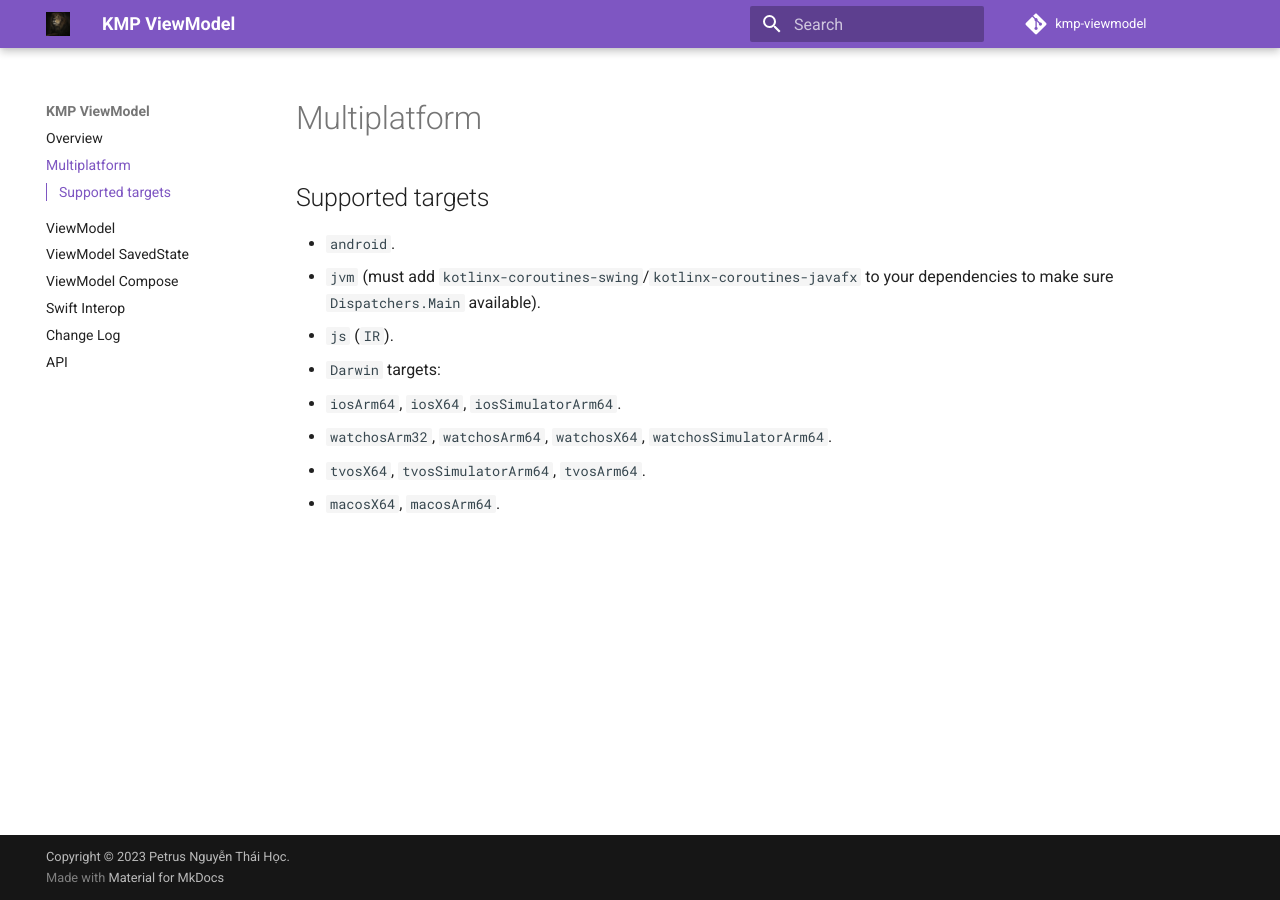
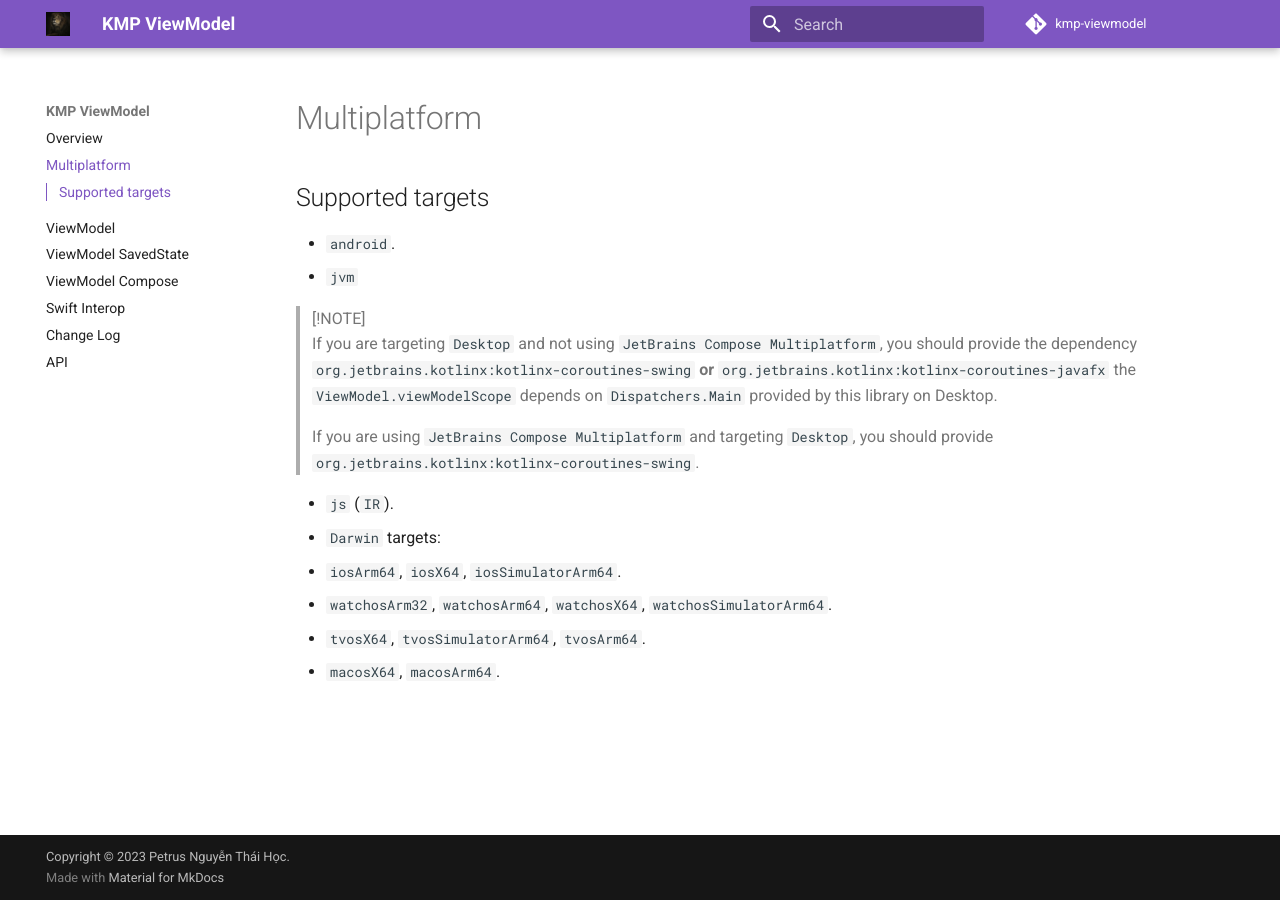
Before and after one commit to hoc081098/kmp-viewmodel, an MkDocs documentation site: the page built from docs/multiplatform.md, in a window 1280 px wide. Built offline with MkDocs 1.6.1 and Material for MkDocs 9.7.7, drawn with Linux system fonts in a browser that asks for light colours; comment, search, counter and statistics services are not loaded.

Commit message:
Update multiplatform.md

```diff
--- a/docs/multiplatform.md
+++ b/docs/multiplatform.md
@@ -3,8 +3,14 @@
 ## Supported targets
 
 - `android`.
-- `jvm` (must add `kotlinx-coroutines-swing`/`kotlinx-coroutines-javafx` to your dependencies to
-  make sure `Dispatchers.Main` available).
+- `jvm`
+
+> [!NOTE]
+> If you are targeting `Desktop` and not using `JetBrains Compose Multiplatform`, you should provide the dependency `org.jetbrains.kotlinx:kotlinx-coroutines-swing` **or** `org.jetbrains.kotlinx:kotlinx-coroutines-javafx`
+> the `ViewModel.viewModelScope` depends on `Dispatchers.Main` provided by this library on Desktop.
+>
+> If you are using `JetBrains Compose Multiplatform` and targeting `Desktop`, you should provide `org.jetbrains.kotlinx:kotlinx-coroutines-swing`.
+
 - `js` (`IR`).
 - `Darwin` targets:
   - `iosArm64`, `iosX64`, `iosSimulatorArm64`.
```
